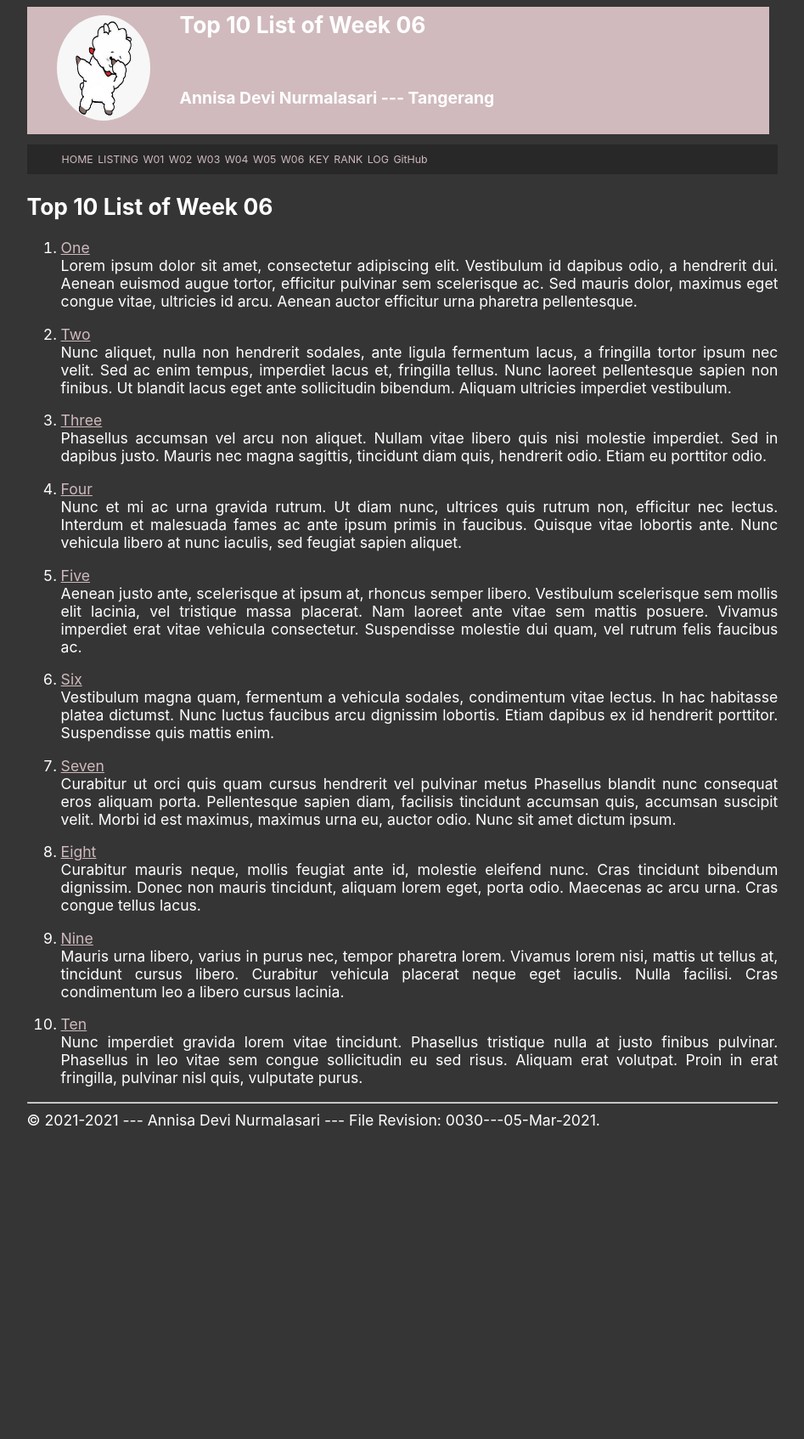
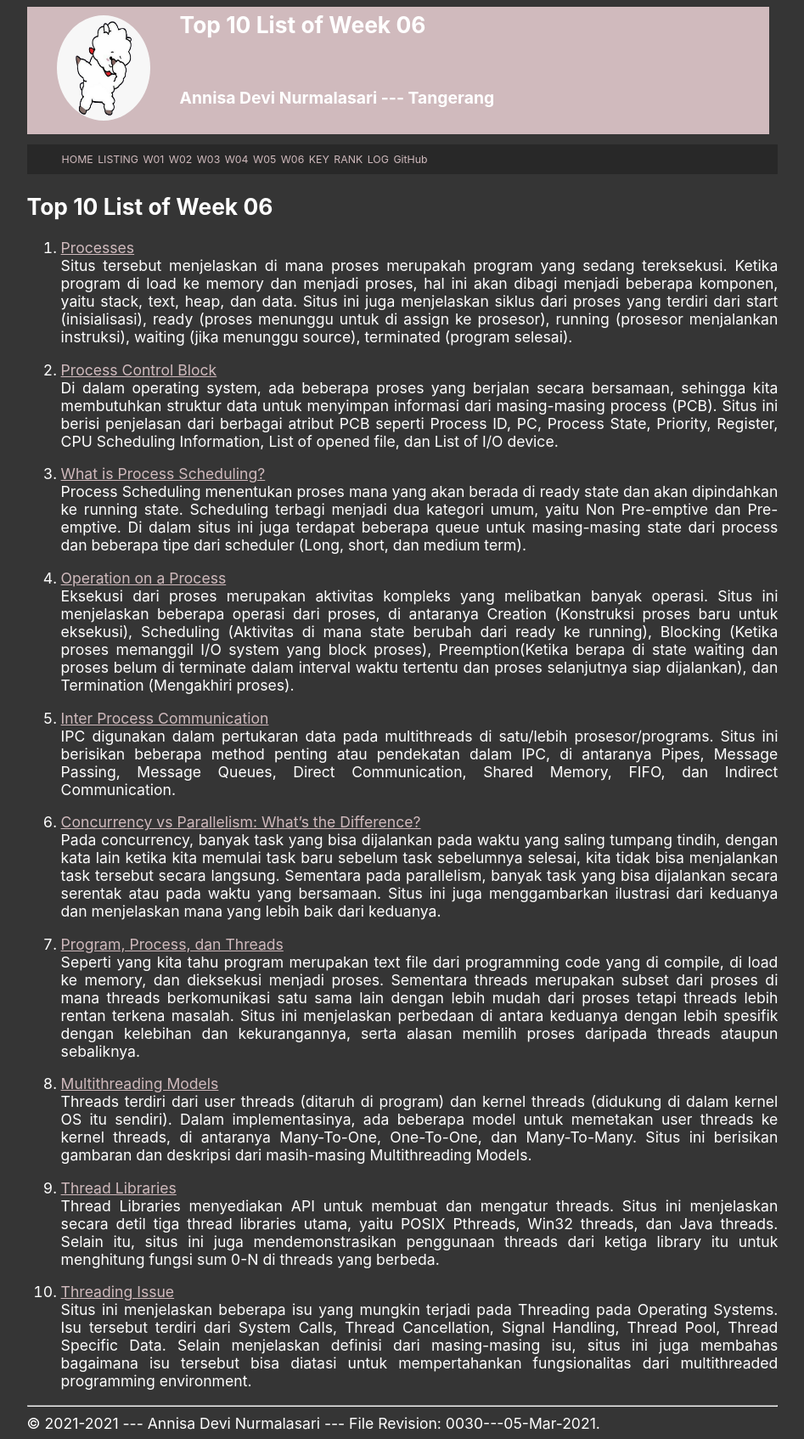
Before and after one commit to annisadevin/os211, a Jekyll site: the page built from w06.md, in a window 1280 px wide. Shown: the whole page at 85% size, without its empty margins (166-1113 px from the left). Built offline with Jekyll 4.4.1, drawn with Linux system fonts in a browser that asks for light colours; our own code applies the rules of GitHub Pages for plain Markdown files; before the commit the page ends 1337 px from its top, so only the background shows below that.

Commit message:
Update w06.md

```diff
--- a/w06.md
+++ b/w06.md
@@ -5,72 +5,32 @@ permalink: /W06/
 
 # Top 10 List of Week 06
 
-1. [One](https://en.wikipedia.org/wiki/1)<br>
-Lorem ipsum dolor sit amet, consectetur adipiscing elit.
-Vestibulum id dapibus odio, a hendrerit dui.
-Aenean euismod augue tortor, efficitur pulvinar sem scelerisque ac.
-Sed mauris dolor, maximus eget congue vitae, ultricies id arcu.
-Aenean auctor efficitur urna pharetra pellentesque.
+1. [Processes](https://www.tutorialspoint.com/operating_system/os_processes.htm)<br>
+Situs tersebut menjelaskan di mana proses merupakah program yang sedang tereksekusi. Ketika program di load ke memory dan menjadi proses, hal ini akan dibagi menjadi beberapa komponen, yaitu stack, text, heap, dan data. Situs ini juga menjelaskan siklus dari proses yang terdiri dari start (inisialisasi), ready (proses menunggu untuk di assign ke prosesor), running (prosesor menjalankan instruksi), waiting (jika menunggu source), terminated (program selesai).
 
-2. [Two](https://en.wikipedia.org/wiki/2)<br>
-Nunc aliquet, nulla non hendrerit sodales, ante ligula fermentum lacus, a fringilla tortor ipsum nec velit.
-Sed ac enim tempus, imperdiet lacus et, fringilla tellus.
-Nunc laoreet pellentesque sapien non finibus.
-Ut blandit lacus eget ante sollicitudin bibendum.
-Aliquam ultricies imperdiet vestibulum.
+2. [Process Control Block](https://afteracademy.com/blog/process-control-block-in-operating-system)<br>
+Di dalam operating system, ada beberapa proses yang berjalan secara bersamaan, sehingga kita membutuhkan struktur data untuk menyimpan informasi dari masing-masing process (PCB). Situs ini berisi penjelasan dari berbagai atribut PCB seperti Process ID, PC, Process State, Priority, Register, CPU Scheduling Information, List of opened file, dan List of I/O device.
 
-3. [Three](https://en.wikipedia.org/wiki/3)<br>
-Phasellus accumsan vel arcu non aliquet.
-Nullam vitae libero quis nisi molestie imperdiet.
-Sed in dapibus justo.
-Mauris nec magna sagittis, tincidunt diam quis, hendrerit odio.
-Etiam eu porttitor odio.
+3. [What is Process Scheduling?](https://www.studytonight.com/operating-system/process-scheduling)<br>
+Process Scheduling menentukan proses mana yang akan berada di ready state dan akan dipindahkan ke running state. Scheduling terbagi menjadi dua kategori umum, yaitu Non Pre-emptive dan Pre-emptive. Di dalam situs ini juga terdapat beberapa queue untuk masing-masing state dari process dan beberapa tipe dari scheduler (Long, short, dan medium term).
 
-4. [Four](https://en.wikipedia.org/wiki/4)<br>
-Nunc et mi ac urna gravida rutrum.
-Ut diam nunc, ultrices quis rutrum non, efficitur nec lectus.
-Interdum et malesuada fames ac ante ipsum primis in faucibus.
-Quisque vitae lobortis ante.
-Nunc vehicula libero at nunc iaculis, sed feugiat sapien aliquet.
+4. [Operation on a Process](https://www.geeksforgeeks.org/operations-on-processes/)<br>
+Eksekusi dari proses merupakan aktivitas kompleks yang melibatkan banyak operasi. Situs ini menjelaskan beberapa operasi dari proses, di antaranya Creation (Konstruksi proses baru untuk eksekusi), Scheduling (Aktivitas di mana state berubah dari ready ke running), Blocking (Ketika proses memanggil I/O system yang block proses), Preemption(Ketika berapa di state waiting dan proses belum di terminate dalam interval waktu tertentu dan proses selanjutnya siap dijalankan),  dan Termination (Mengakhiri proses).
 
-5. [Five](https://en.wikipedia.org/wiki/5)<br>
-Aenean justo ante, scelerisque at ipsum at, rhoncus semper libero.
-Vestibulum scelerisque sem mollis elit lacinia, vel tristique massa placerat.
-Nam laoreet ante vitae sem mattis posuere.
-Vivamus imperdiet erat vitae vehicula consectetur.
-Suspendisse molestie dui quam, vel rutrum felis faucibus ac.
+5. [Inter Process Communication](https://www.guru99.com/inter-process-communication-ipc.html)<br>
+IPC digunakan dalam pertukaran data pada multithreads di satu/lebih prosesor/programs. Situs ini berisikan beberapa method penting atau pendekatan dalam IPC, di antaranya Pipes, Message Passing, Message Queues, Direct Communication, Shared Memory, FIFO, dan Indirect Communication.
 
-6. [Six](https://en.wikipedia.org/wiki/6)<br>
-Vestibulum magna quam, fermentum a vehicula sodales, condimentum vitae lectus.
-In hac habitasse platea dictumst.
-Nunc luctus faucibus arcu dignissim lobortis.
-Etiam dapibus ex id hendrerit porttitor.
-Suspendisse quis mattis enim.
+6. [Concurrency vs Parallelism: What's the Difference?](https://www.loginradius.com/blog/async/concurrency-vs-parallelism/)<br>
+Pada concurrency, banyak task yang bisa dijalankan pada waktu yang saling tumpang tindih, dengan kata lain ketika kita memulai task baru sebelum task sebelumnya selesai, kita tidak bisa menjalankan task tersebut secara langsung. Sementara pada parallelism, banyak task yang bisa dijalankan secara serentak atau pada waktu yang bersamaan. Situs ini juga menggambarkan ilustrasi dari keduanya dan menjelaskan mana yang lebih baik dari keduanya.
 
-7. [Seven](https://en.wikipedia.org/wiki/7)<br>
-Curabitur ut orci quis quam cursus hendrerit vel pulvinar metus
-Phasellus blandit nunc consequat eros aliquam porta.
-Pellentesque sapien diam, facilisis tincidunt accumsan quis, accumsan suscipit velit.
-Morbi id est maximus, maximus urna eu, auctor odio.
-Nunc sit amet dictum ipsum.
+7. [Program, Process, dan Threads](https://www.backblaze.com/blog/whats-the-diff-programs-processes-and-threads/)<br>
+Seperti yang kita tahu program merupakan text file dari programming code yang di compile, di load ke memory, dan dieksekusi menjadi proses. Sementara threads merupakan subset dari proses di mana threads berkomunikasi satu sama lain dengan lebih mudah dari proses tetapi threads lebih rentan terkena masalah. Situs ini menjelaskan perbedaan di antara keduanya dengan lebih spesifik dengan kelebihan dan kekurangannya, serta alasan memilih proses daripada threads ataupun sebaliknya.
 
-8. [Eight](https://en.wikipedia.org/wiki/8)<br>
-Curabitur mauris neque, mollis feugiat ante id, molestie eleifend nunc.
-Cras tincidunt bibendum dignissim.
-Donec non mauris tincidunt, aliquam lorem eget, porta odio.
-Maecenas ac arcu urna.
-Cras congue tellus lacus.
+8. [Multithreading Models](https://educatech.in/multithreading-models/)<br>
+Threads terdiri dari user threads (ditaruh di program) dan kernel threads (didukung di dalam kernel OS itu sendiri). Dalam implementasinya, ada beberapa model untuk memetakan user threads ke kernel threads, di antaranya Many-To-One, One-To-One, dan Many-To-Many. Situs ini berisikan gambaran dan deskripsi dari masih-masing Multithreading Models.
 
-9. [Nine](https://en.wikipedia.org/wiki/9)<br>
-Mauris urna libero, varius in purus nec, tempor pharetra lorem.
-Vivamus lorem nisi, mattis ut tellus at, tincidunt cursus libero.
-Curabitur vehicula placerat neque eget iaculis.
-Nulla facilisi.
-Cras condimentum leo a libero cursus lacinia.
+9. [Thread Libraries](https://www.brainkart.com/article/Thread-Libraries_9837/)<br>
+Thread Libraries menyediakan API untuk membuat dan mengatur threads. Situs ini menjelaskan secara detil tiga thread libraries utama, yaitu POSIX Pthreads, Win32 threads, dan Java threads. Selain itu, situs ini juga mendemonstrasikan penggunaan threads dari ketiga library itu untuk menghitung fungsi sum 0-N di threads yang berbeda.
 
-10. [Ten](https://en.wikipedia.org/wiki/10)<br>
-Nunc imperdiet gravida lorem vitae tincidunt.
-Phasellus tristique nulla at justo finibus pulvinar.
-Phasellus in leo vitae sem congue sollicitudin eu sed risus.
-Aliquam erat volutpat.
-Proin in erat fringilla, pulvinar nisl quis, vulputate purus.
+10. [Threading Issue](https://binaryterms.com/threading-issues-in-os.html)<br>
+Situs ini menjelaskan beberapa isu yang mungkin terjadi pada Threading pada Operating Systems. Isu tersebut terdiri dari System Calls, Thread Cancellation, Signal Handling, Thread Pool, Thread Specific Data. Selain menjelaskan definisi dari masing-masing isu, situs ini juga membahas bagaimana isu tersebut bisa diatasi untuk mempertahankan fungsionalitas dari multithreaded programming environment.
```
